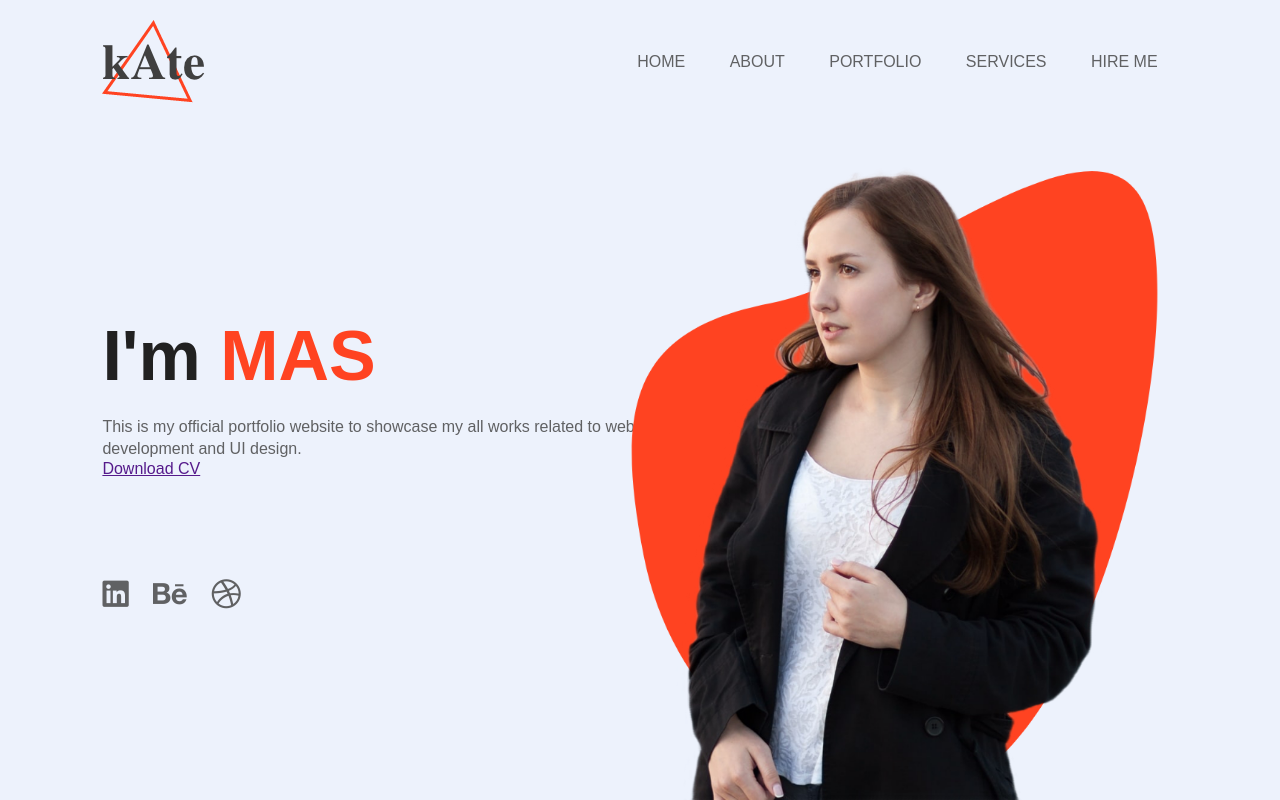
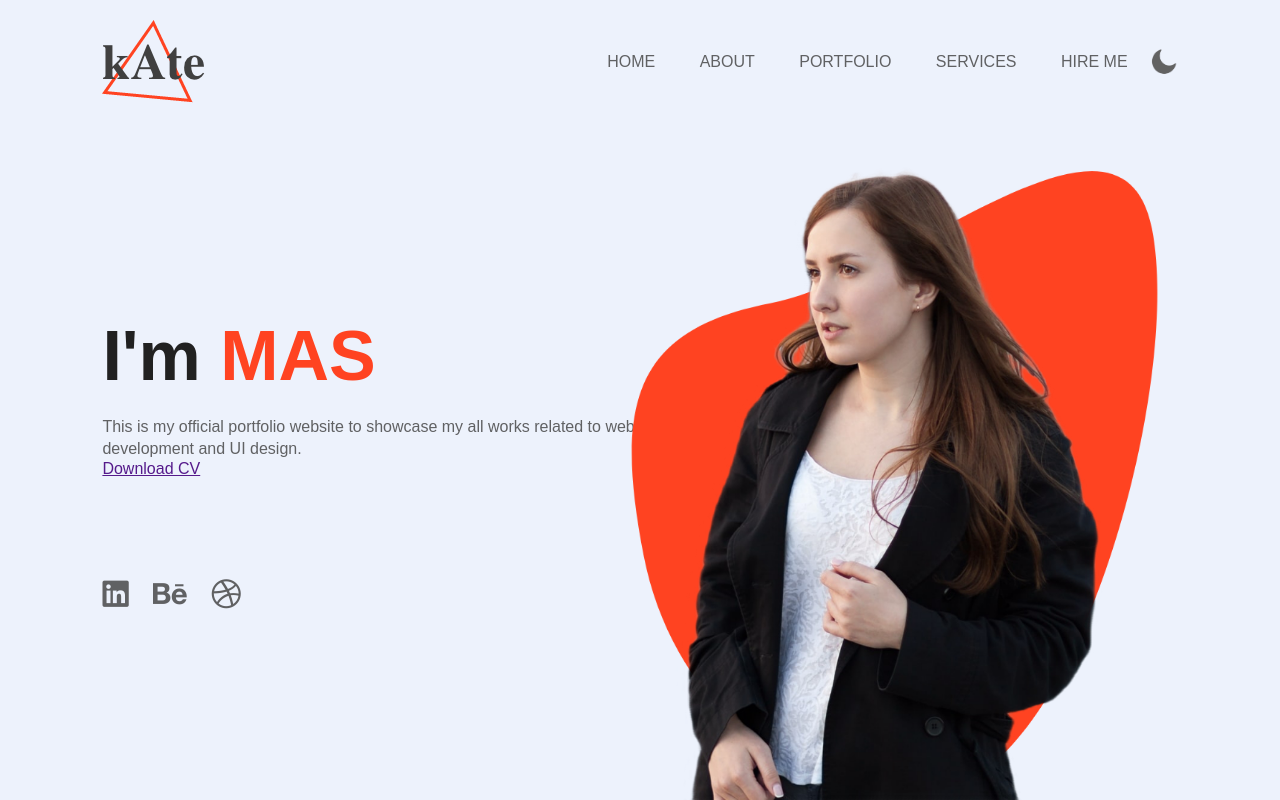
Before and after one commit to MuhammadAheedSiddiqui29/Theme-Switch-Website, a plain HTML site: page index.html in a window 1280 px wide. Drawn offline with Linux system fonts and the light colour scheme.

Commit message:
working for theme switching

```diff
--- a/index.html
+++ b/index.html
@@ -18,6 +18,7 @@
                 <li><a href="">SERVICES</a></li>
                 <li><a href="">HIRE ME</a></li>
             </ul>
+            <img src="images/moon.png" id="icon">
         </nav>
 
         <div class="info">
--- a/style.css
+++ b/style.css
@@ -77,6 +77,16 @@ info a{
     right: 100px;
 }
 
+#icon{
+    width: 30px;
+    cursor: pointer;
+}
+
+nav ul{
+    flex: 1;
+    text-align: right;
+}
+
 .img-box img{
     height: 100%;
     position: absolute;
```
